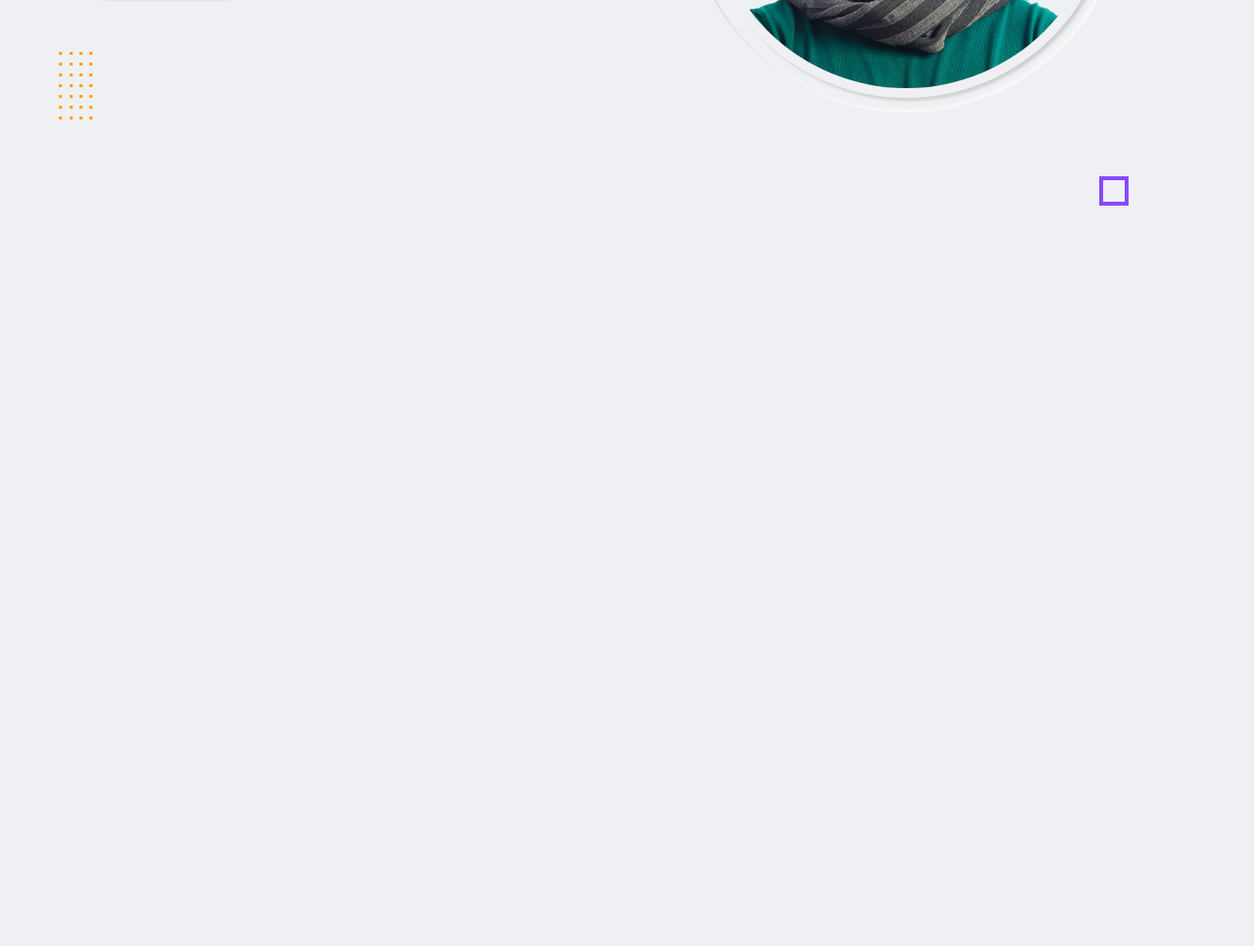
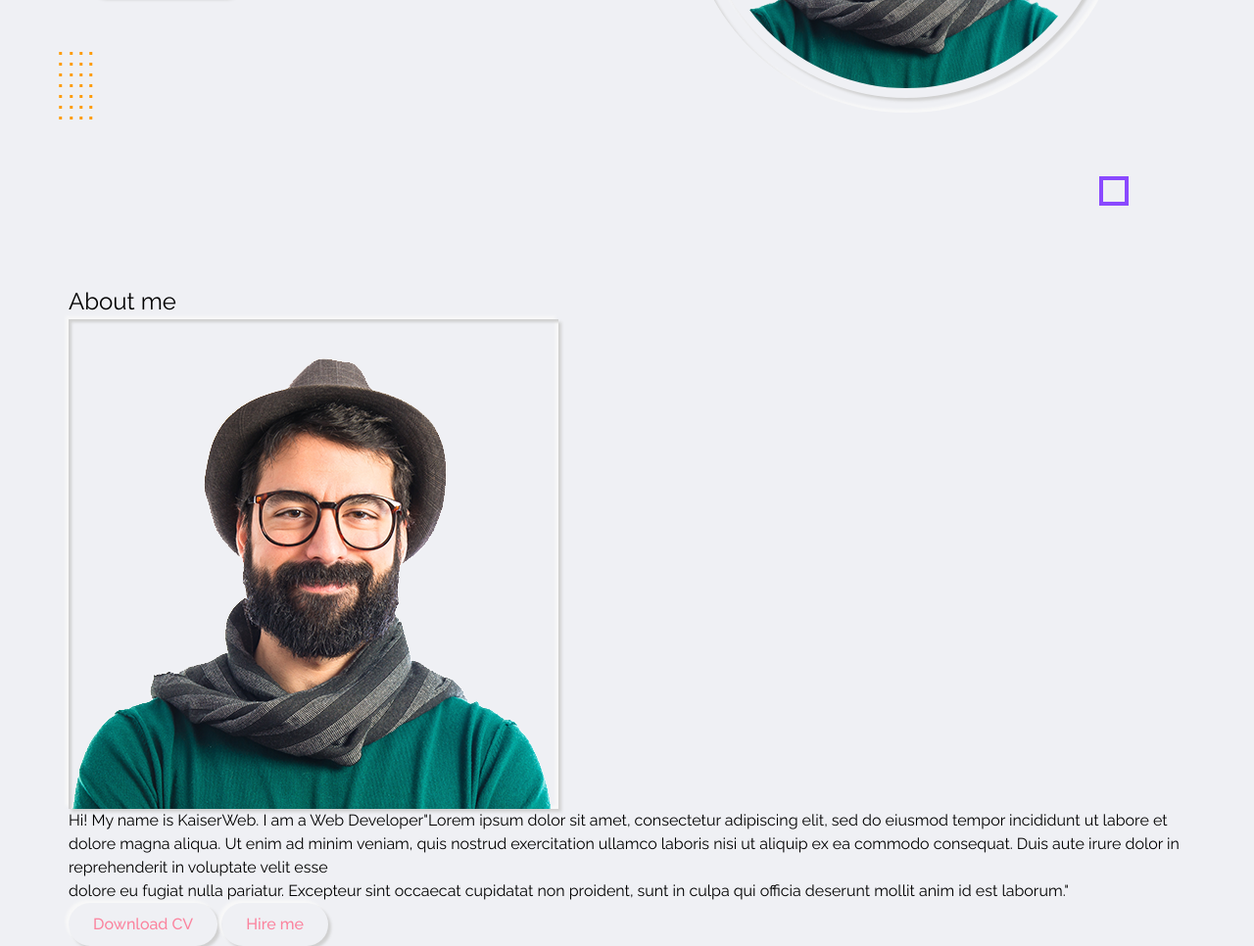
Before and after one commit to John-5014/portfolio, a plain HTML site: page index.html in a window 1280 px wide. Shown: the part 510-1476 px from the top of the page at 98% size. Before the commit the page ends 800 px from the top, so only its background shows below. Drawn offline with Linux system fonts and the light colour scheme.

Commit message:
add about section content and cv

```diff
--- a/index.html
+++ b/index.html
@@ -81,5 +81,29 @@
         </div>
     </section>
     <!-- home section end -->
+
+    <!-- about section start -->
+    <section class="about-section section">
+        <div class="container">
+            <div class="row">
+                <div class="section-title">
+                    <h2 data-heading="main info">About me</h2>
+                </div>
+            </div>
+            <div class="row">
+                <div class="about-img">
+                    <div class="img-box inner-shadow">
+                        <img src="img/profile-pic.png" class="outer-shadow" alt="profile-pic">
+                    </div>
+                </div>
+                <div class="about-info">
+                    <p><span>Hi! My name is KaiserWeb. I am a Web Developer</span>"Lorem ipsum dolor sit amet, consectetur adipiscing elit, sed do eiusmod tempor incididunt ut labore et dolore magna aliqua. Ut enim ad minim veniam, quis nostrud exercitation ullamco laboris nisi ut aliquip ex ea commodo consequat. Duis aute irure dolor in reprehenderit in voluptate velit esse </p> <p>dolore eu fugiat nulla pariatur. Excepteur sint occaecat cupidatat non proident, sunt in culpa qui officia deserunt mollit anim id est laborum."</p>
+                    <a href="cv.pdf" class="btn-1 outer-shadow hover-in-shadow">Download CV</a>
+                    <a href="#" class="btn-1 outer-shadow hover-in-shadow">Hire me</a>
+                </div>
+            </div>
+        </div>
+    </section>
+    <!-- about section end -->
 </body>
 </html>
```
Also changed, not shown: 1 other file.
